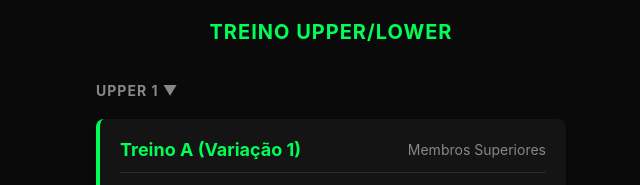
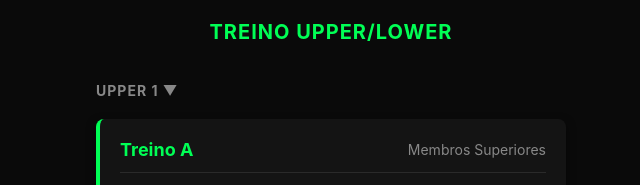
Before and after one commit to DaviSB16/Treino, a plain HTML site: page index.html in a window 1280 px wide. Shown: the top 185 px of the page, without its empty margins (309-949 px from the left). Drawn offline with Linux system fonts and the light colour scheme.

Commit message:
Add files via upload

```diff
--- a/index.html
+++ b/index.html
@@ -144,7 +144,7 @@
                 <!-- Card UPPER 1 (Padrão) -->
                 <div id="card-upper1" class="card">
                     <div class="card-header">
-                        <span class="dia">Treino A (Variação 1)</span>
+                        <span class="dia">Treino A</span>
                         <span class="foco">Membros Superiores</span>
                     </div>
                     <div class="item-row"><span class="nome">Supino Reto (Barra/Halter)</span><span class="badge">4x 8-10</span></div>
```
